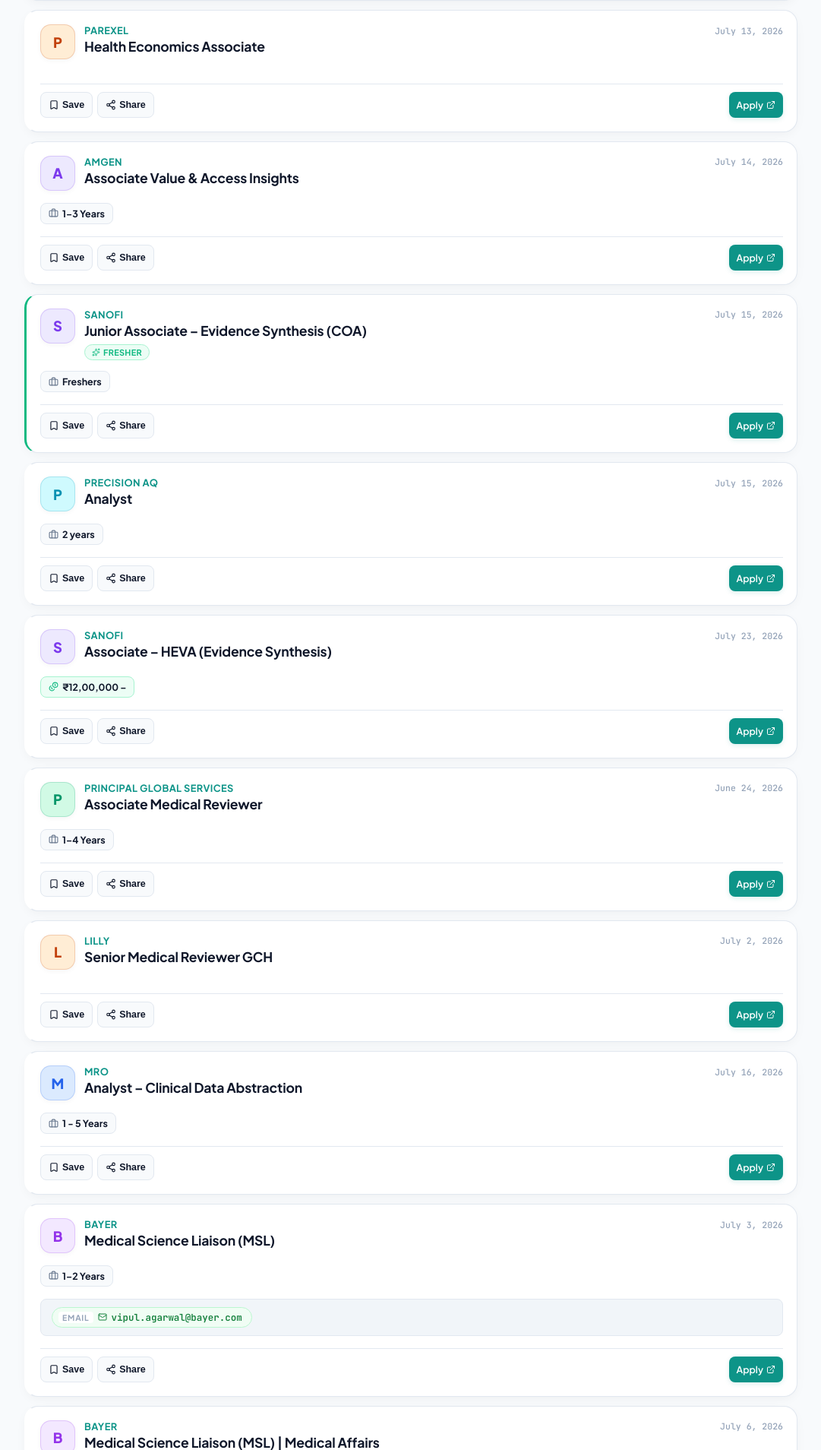
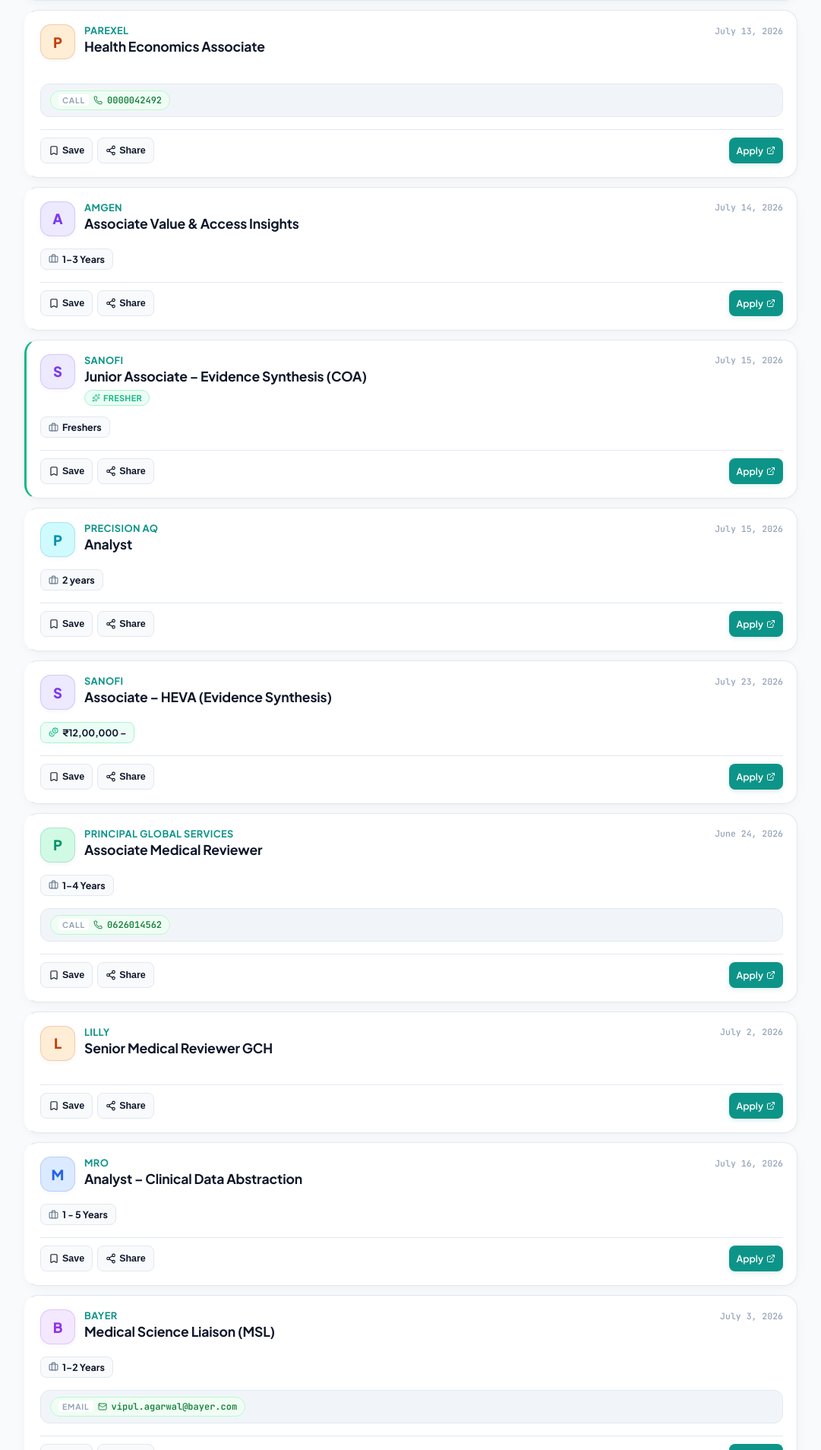
Before and after one commit to Swelo-ui/pharmabharat-scraper, a Flask app: page / in a window 1280 px wide. Shown: the part 1156-3064 px from the top of the page at 76% size, without its empty margins (99-1180 px from the left). Run offline with Flask 3, Linux system fonts and the light colour scheme; data comes from the database, SQL or seed files in the repository.

Commit message:
Fix contact chip truncation overflow and add automatic backfill_contacts for database jobs

```diff
--- a/db.py
+++ b/db.py
@@ -52,6 +52,36 @@ def get_conn():
         conn.close()
 
 
+import re
+
+EMAIL_RE = re.compile(r"\b[a-zA-Z0-9._%+-]+@[a-zA-Z0-9.-]+\.[a-zA-Z]{2,}\b")
+PHONE_RE = re.compile(r"(?:\+?91[\-\s]?)?[6-9]\d{4}[\-\s]?\d{5}\b|(?:\+?91[\-\s]?)?[6-9]\d{9}\b|0\d{2,4}[\-\s]?\d{6,8}\b")
+
+
+def backfill_contacts():
+    """Extract email & phone from description_md for jobs missing contact columns."""
+    try:
+        with get_conn() as conn:
+            rows = conn.execute(
+                "SELECT slug, description_md FROM jobs WHERE (email IS NULL OR phone IS NULL) AND description_md IS NOT NULL"
+            ).fetchall()
+            for r in rows:
+                md_text = r["description_md"]
+                if not md_text:
+                    continue
+                email_m = EMAIL_RE.search(md_text)
+                phone_m = PHONE_RE.search(md_text)
+                if email_m or phone_m:
+                    e_val = email_m.group().strip() if email_m else None
+                    p_val = phone_m.group().strip() if phone_m else None
+                    conn.execute(
+                        "UPDATE jobs SET email = COALESCE(?, email), phone = COALESCE(?, phone) WHERE slug = ?",
+                        (e_val, p_val, r["slug"])
+                    )
+    except Exception:
+        pass
+
+
 def init_db():
     with get_conn() as conn:
         conn.executescript(SCHEMA)
@@ -73,6 +103,8 @@ def init_db():
         conn.execute(
             "CREATE INDEX IF NOT EXISTS idx_active_cat_fresher ON jobs(is_active, category, is_fresher_friendly)"
         )
+    # Auto-extract email/phone for existing jobs
+    backfill_contacts()
 
 
 def upsert_job(job: dict) -> bool:
--- a/templates/index.html
+++ b/templates/index.html
@@ -728,12 +728,15 @@
   .contact-bar {
     display: flex;
     flex-wrap: wrap;
-    gap: 8px;
-    padding: 10px 14px;
+    gap: 6px;
+    padding: 8px 12px;
     background: var(--surface-hover);
     border: 1px solid var(--border);
-    border-radius: var(--radius-sm);
+    border-radius: 12px;
     margin-top: 2px;
+    width: 100%;
+    box-sizing: border-box;
+    overflow: hidden;
   }
 
   .contact-label {
@@ -749,22 +752,31 @@
   }
 
   .contact-chip {
-    font-size: 0.78rem;
+    font-size: 0.75rem;
     font-weight: 600;
     font-family: 'JetBrains Mono', monospace;
     color: var(--contact-ink);
     background: var(--contact-bg);
     border: 1px solid var(--contact-border);
     border-radius: 100px;
-    padding: 4px 12px 4px 8px;
+    padding: 4px 10px;
     text-decoration: none;
     display: inline-flex;
     align-items: center;
     gap: 6px;
     cursor: pointer;
     transition: all 0.18s ease;
-    position: relative;
+    max-width: 100%;
+    box-sizing: border-box;
     overflow: hidden;
+  }
+
+  .contact-chip span.contact-val {
+    overflow: hidden;
+    text-overflow: ellipsis;
+    white-space: nowrap;
+    max-width: 100%;
+    display: inline-block;
   }
 
   .contact-chip:hover {
@@ -1882,13 +1894,13 @@ function renderJobs(data) {
               <span class="contact-chip" title="Click to copy email" onclick="copyText('${job.email}', 'Email', event)">
                 <span class="chip-type">EMAIL</span>
                 <span class="chip-icon"><i data-lucide="mail" style="width:12px;height:12px;"></i></span>
-                ${job.email}
+                <span class="contact-val">${job.email}</span>
               </span>` : ''}
             ${job.phone ? `
               <span class="contact-chip" title="Click to copy phone" onclick="copyText('${job.phone}', 'Phone', event)">
                 <span class="chip-type">CALL</span>
                 <span class="chip-icon"><i data-lucide="phone" style="width:12px;height:12px;"></i></span>
-                ${job.phone}
+                <span class="contact-val">${job.phone}</span>
               </span>` : ''}
           </div>
         ` : ''}
```
